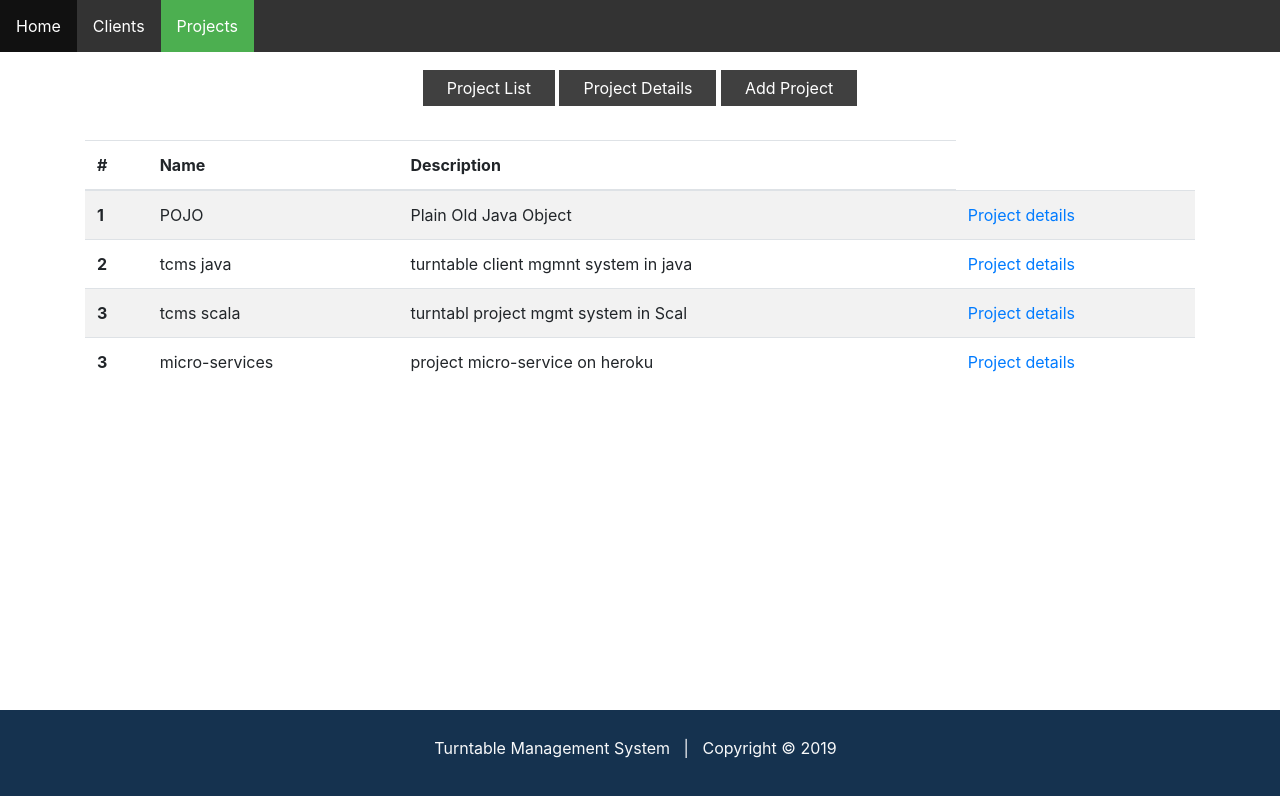
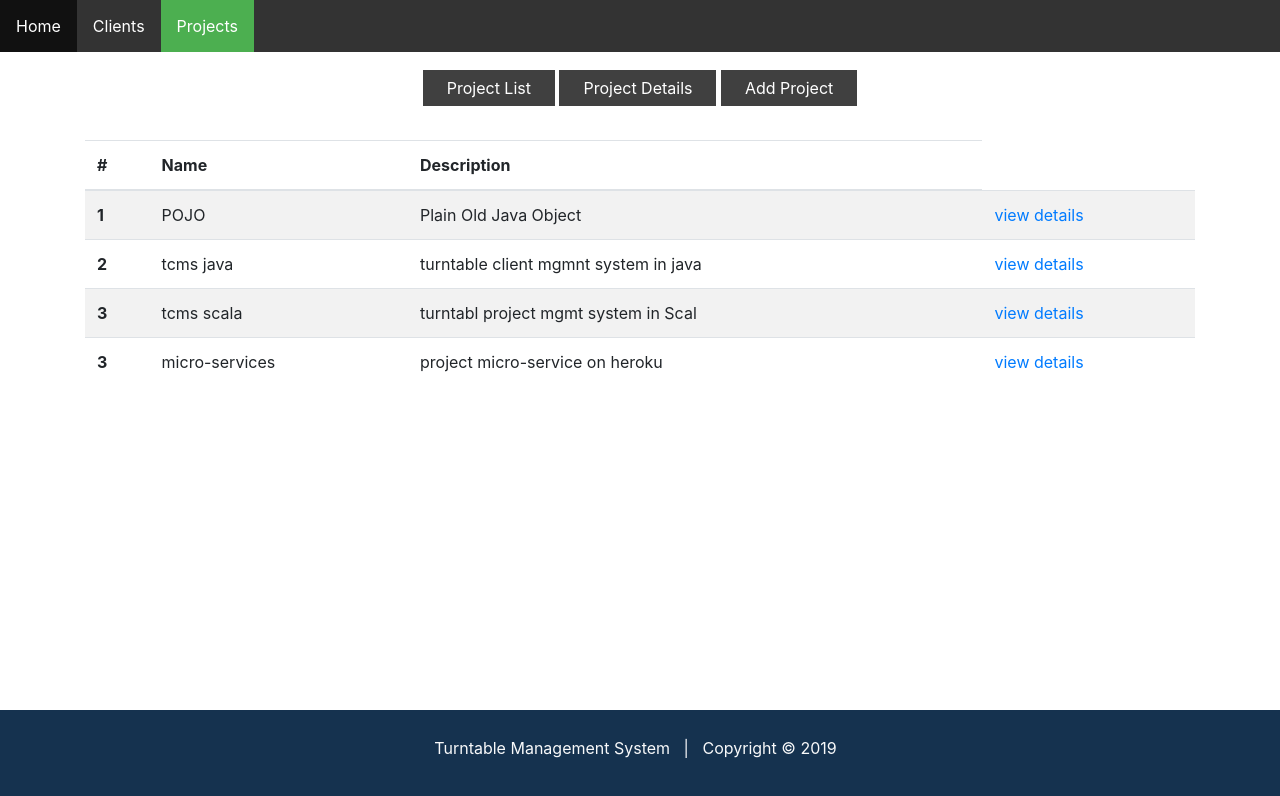
Before and after one commit to pkErbynn/tcms-webpage, a plain HTML site: page projects.html in a window 1280 px wide. Drawn offline with nearby package versions, Linux system fonts and the light colour scheme.

```diff
--- a/projects.html
+++ b/projects.html
@@ -136,28 +136,28 @@
                     <th scope="row">1</th>
                     <td>POJO</td>
                     <td>Plain Old Java Object</td>
-                    <td><a href="projectsDetails.html">Project details</a></td>
+                    <td><a href="projectsDetails.html">view details</a></td>
 
                 </tr>
                 <tr>
                     <th scope="row">2</th>
                     <td>tcms java</td>
                     <td>turntable client mgmnt system in java</td>
-                    <td><a href="projectsDetails.html">Project details</a></td>
+                    <td><a href="projectsDetails.html">view details</a></td>
 
                 </tr>
                 <tr>
                     <th scope="row">3</th>
                     <td>tcms scala</td>
                     <td>turntabl project mgmt system in Scal</td>
-                    <td><a href="projectsDetails.html">Project details</a></td>
+                    <td><a href="projectsDetails.html">view details</a></td>
 
                 </tr>
                 <tr>
                     <th scope="row">3</th>
                     <td>micro-services</td>
                     <td>project micro-service on heroku</td>
-                    <td><a href="projectsDetails.html">Project details</a></td>
+                    <td><a href="projectsDetails.html">view details</a></td>
 
                 </tr>
             </tbody>
```
Also changed, not shown: addProjects.html (+5 -1 lines), clients.html (+2 -2 lines).
